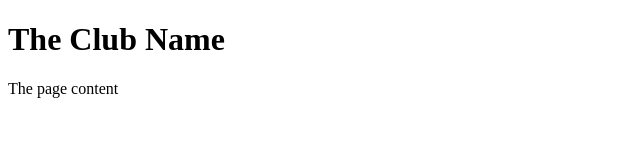
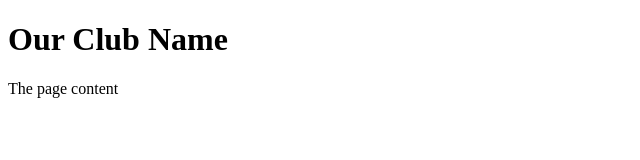
Before and after one commit to llh0122b/Our-Club, a plain HTML site: page index.html in a window 1280 px wide. Shown: the whole page, without its empty margins (0-640 px from the left). Drawn offline with Linux system fonts and the light colour scheme.

Commit message:
Update index.html

```diff
--- a/index.html
+++ b/index.html
@@ -1,7 +1,7 @@
 <!DOCTYPE html>
 <html>
 <body>
-<h1>The Club Name</h1>
+<h1>Our Club Name</h1>
 <p>The page content</p>
 </body>
 </html>
```
